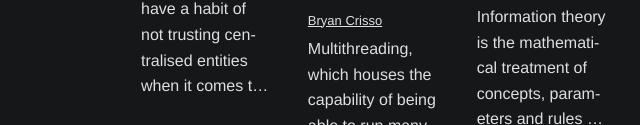
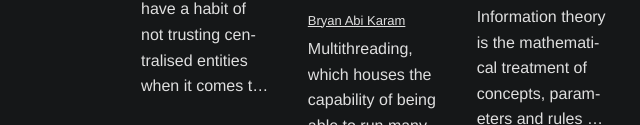
Before and after one commit to SGS-computer-science-society/SGS-computer-science-society.github.io, a plain HTML site: page index.html in a window 1280 px wide. Shown: the part 675-800 px from the top of the page, 14-654 px from the left. Drawn offline with Linux system fonts and the light colour scheme.

Commit message:
Fix names

```diff
--- a/index.html
+++ b/index.html
@@ -74,7 +74,7 @@
                 <div>
                     <article>
                         <h1><a href="/pages/vol1/concurrency-bcrisso.html">Concurrent Programming and Multithreading:</a></h1>
-                        <div class="small-text">Bryan Crisso</div>
+                        <div class="small-text">Bryan Abi Karam</div>
                         <p class="multi-line-ellipsis">
                             Multithreading, which houses the capability of being able to run many processes simultaneously, forms the basis of modern software. Multithreading and concurrency can be most commonly seen in operating systems and graphics rendering on GPUs
                         </p>
```
